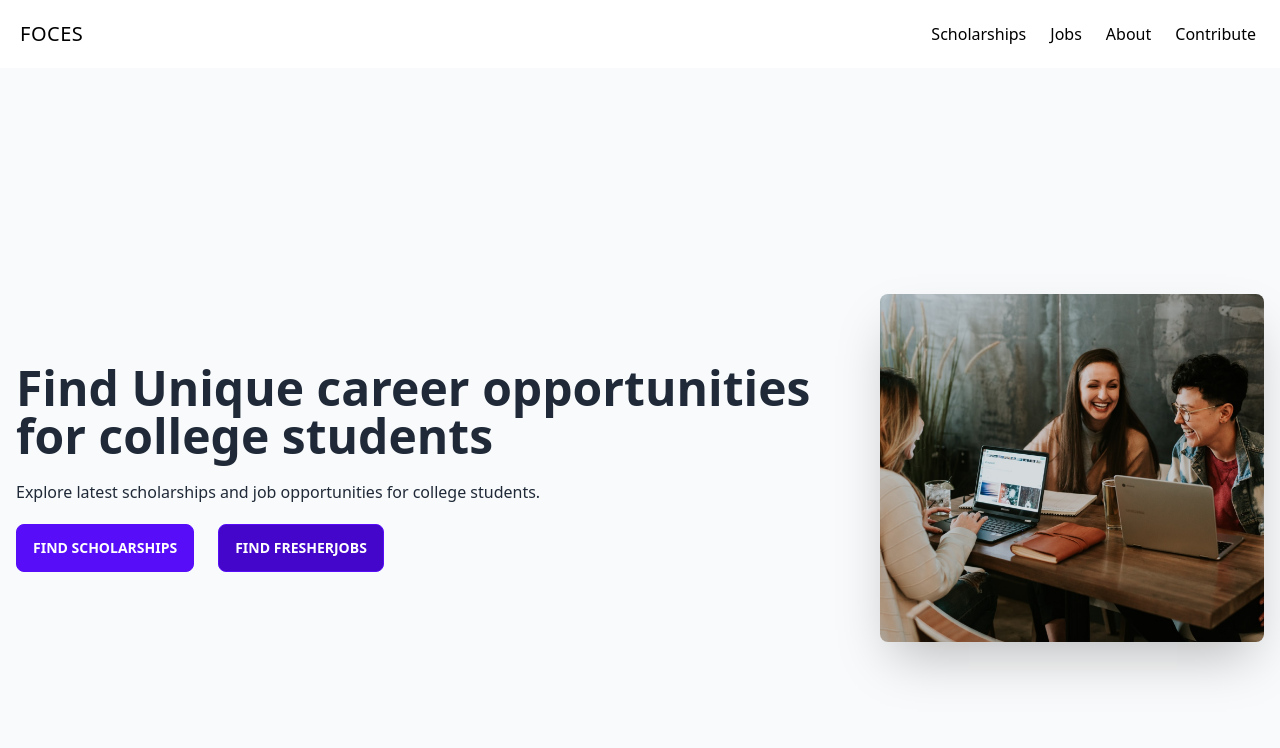
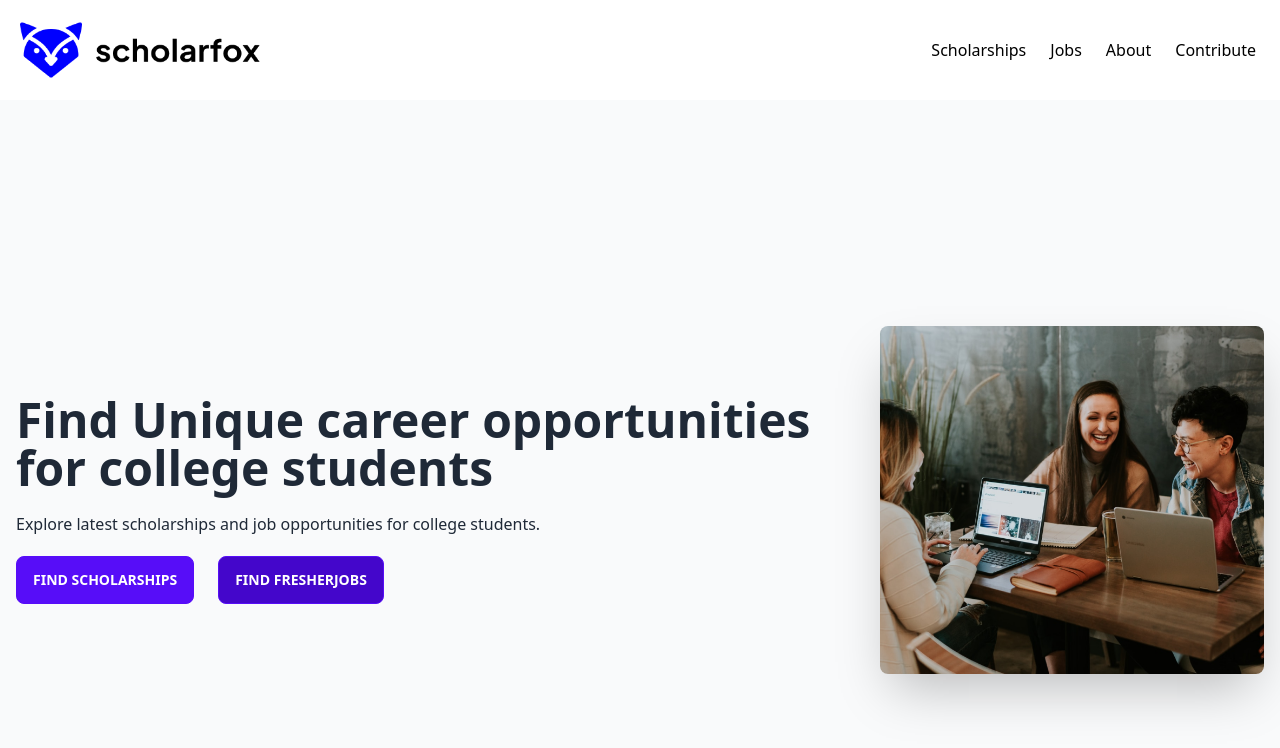
Before and after one commit to Foces-core/job-list, a Next.js app: page / in a window 1280 px wide. Shown: the top 748 px of the page. Built offline with nearby package versions, Linux system fonts and the light colour scheme; no server answers.

Commit message:
Added logo to NavBar

```diff
--- a/components/Navbar.js
+++ b/components/Navbar.js
@@ -1,6 +1,8 @@
 import React from "react";
 import Link from 'next/link';
 import { useState } from 'react';
+import image from '../public/logo.png'
+import Image from "next/image";
 
 export const Navbar = () => {
   const [active, setActive] = useState(false);
@@ -14,9 +16,9 @@ export const Navbar = () => {
       <nav className='flex items-center flex-wrap bg-white p-3 '>
         <Link href='/'>
           <a className='inline-flex items-center p-2 mr-4'>
-            <span className='text-xl text-black uppercase tracking-wide'>
-              FOCES
-            </span>
+
+              <Image src={image} alt="logo" width={240} height={60}/>
+
           </a>
         </Link>
         <button
```
Also changed, not shown: public/logo.png (added), 1 other file (tests, documents, lock files or other folders).
